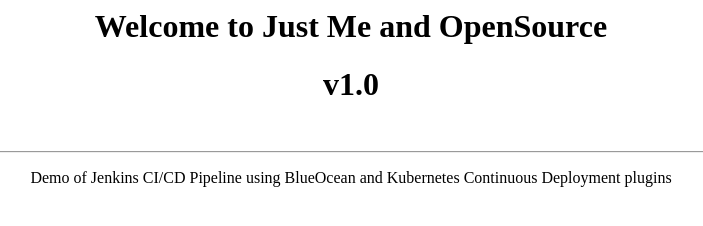
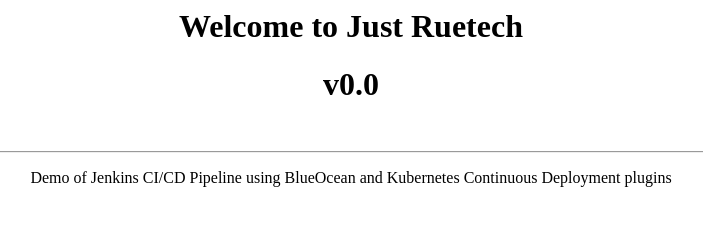
Before and after one commit to yabsambaye/test-jenkins, a plain HTML site: page index.html in a window 1280 px wide. Shown: the whole page, without its empty margins (289-992 px from the left). Drawn offline with Linux system fonts and the light colour scheme.

Commit message:
Update index.html

```diff
--- a/index.html
+++ b/index.html
@@ -1,6 +1,6 @@
 <center>
-	<h1>Welcome to Just Me and OpenSource</h1>
-	<h1>v1.0</h1>
+	<h1>Welcome to Just Ruetech</h1>
+	<h1>v0.0</h1>
 	<br><hr>
 	<p>Demo of Jenkins CI/CD Pipeline using BlueOcean and Kubernetes Continuous Deployment plugins</p>
 
```
